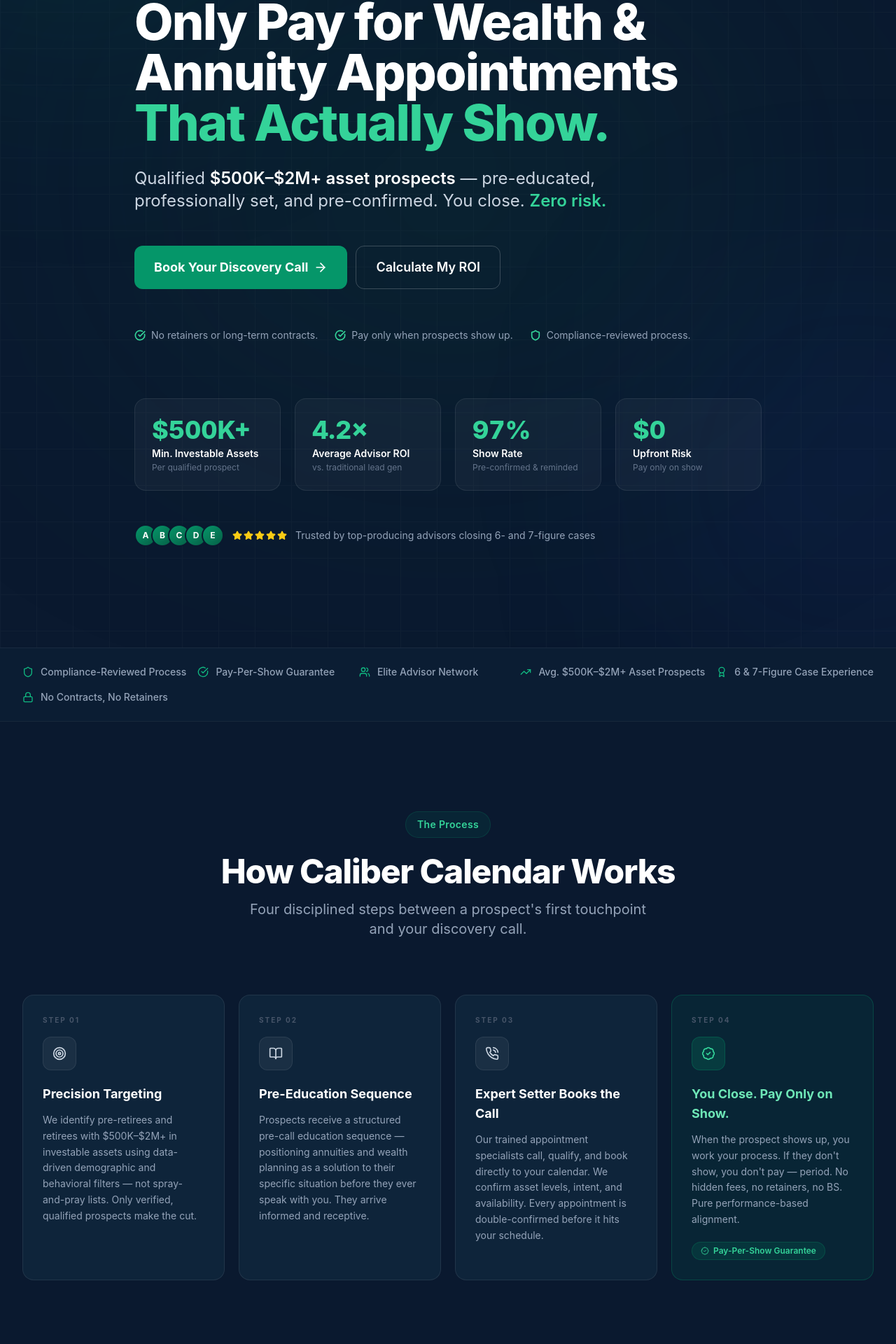
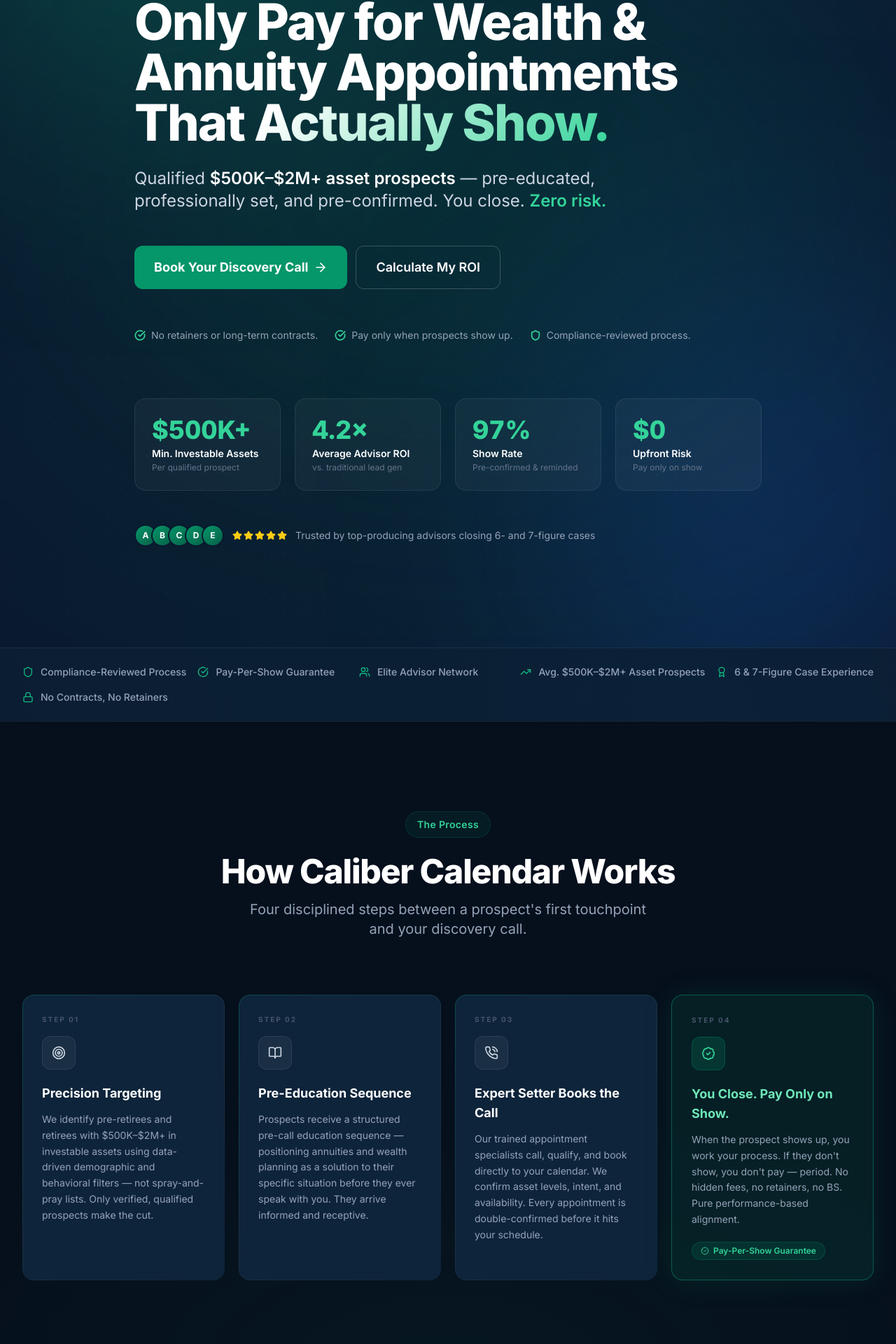
Before and after one commit to t3kdesigns03/CaliberCalendar, a Next.js app: page / in a window 1280 px wide. Shown: the part 399-2319 px from the top of the page at 70% size. Built offline with nearby package versions, Linux system fonts and the light colour scheme.

Commit message:
fix: visual overhaul - font loading, section rhythm, gradient borders, hero blobs

```diff
--- a/app/(marketing)/components/BenefitsGrid.tsx
+++ b/app/(marketing)/components/BenefitsGrid.tsx
@@ -31,7 +31,7 @@
           {BENEFITS.map(({ icon: Icon, title, description, stat, statLabel }) => (
             <div
               key={title}
-              className="group bg-[#0E243A] border border-white/[0.08] hover:border-white/[0.16] rounded-2xl p-7 transition-all duration-200 hover:-translate-y-0.5 hover:shadow-card"
+              className="group card-gradient-border rounded-2xl p-7 transition-all duration-200 hover:-translate-y-1 hover:shadow-[0_8px_32px_rgba(0,0,0,0.4)]"
             >
               <div className="flex items-start justify-between mb-5">
                 <div className="w-11 h-11 rounded-xl bg-emerald-600/10 border border-emerald-600/20 flex items-center justify-center group-hover:bg-emerald-600/15 transition-colors">
--- a/app/(marketing)/components/FinalCTA.tsx
+++ b/app/(marketing)/components/FinalCTA.tsx
@@ -10,9 +10,11 @@
 
 export default function FinalCTA() {
   return (
-    <section id="book-call" className="py-24 lg:py-32 section-divider relative overflow-hidden">
+    <section id="book-call" className="py-24 lg:py-32 section-divider section-alt relative overflow-hidden">
       <div className="absolute inset-0 pointer-events-none overflow-hidden" aria-hidden="true">
-        <div className="absolute top-1/2 left-1/2 -translate-x-1/2 -translate-y-1/2 w-[700px] h-[400px] bg-emerald-700/10 rounded-full blur-[120px]" />
+        <div className="absolute top-1/2 left-1/2 -translate-x-1/2 -translate-y-1/2 w-[800px] h-[500px] bg-emerald-700/20 rounded-full blur-[140px]" />
+        <div className="absolute top-0 inset-x-0 h-px bg-gradient-to-r from-transparent via-emerald-500/50 to-transparent" />
+        <div className="absolute -top-40 -left-40 w-[500px] h-[500px] bg-blue-900/20 rounded-full blur-[120px]" />
         {/* Brand watermark */}
         <Image
           src="/logo-light.svg"
--- a/app/(marketing)/components/Hero.tsx
+++ b/app/(marketing)/components/Hero.tsx
@@ -20,17 +20,20 @@
     // pb-28 on mobile gives clearance above the fixed floating CTA button
     <section className="relative min-h-screen flex items-center overflow-hidden pt-16 pb-28 lg:pb-0">
       <div className="absolute inset-0 pointer-events-none" aria-hidden="true">
+        {/* Dot grid */}
         <div
-          className="absolute inset-0 opacity-[0.025]"
+          className="absolute inset-0 opacity-[0.045]"
           style={{
-            backgroundImage:
-              'linear-gradient(rgba(255,255,255,1) 1px, transparent 1px), linear-gradient(90deg, rgba(255,255,255,1) 1px, transparent 1px)',
-            backgroundSize: '52px 52px',
+            backgroundImage: 'radial-gradient(rgba(255,255,255,0.6) 1px, transparent 1px)',
+            backgroundSize: '28px 28px',
           }}
         />
-        <div className="absolute -top-32 -left-48 w-[600px] h-[600px] bg-emerald-700/15 rounded-full blur-[140px]" />
-        <div className="absolute bottom-0 -right-48 w-[500px] h-[500px] bg-blue-700/10 rounded-full blur-[140px]" />
-        <div className="absolute top-1/2 left-1/2 -translate-x-1/2 -translate-y-1/2 w-[900px] h-[600px] bg-emerald-900/20 rounded-full blur-[180px]" />
+        {/* Ambient glow orbs — much more visible */}
+        <div className="absolute -top-40 -left-32 w-[700px] h-[700px] bg-emerald-500/25 rounded-full blur-[160px]" />
+        <div className="absolute -bottom-20 -right-32 w-[600px] h-[600px] bg-blue-600/20 rounded-full blur-[160px]" />
+        <div className="absolute top-1/3 left-1/2 -translate-x-1/2 w-[1000px] h-[500px] bg-emerald-800/30 rounded-full blur-[200px]" />
+        {/* Sharp accent line at top */}
+        <div className="absolute top-0 inset-x-0 h-px bg-gradient-to-r from-transparent via-emerald-500/40 to-transparent" />
       </div>
 
       <div className="relative max-w-7xl mx-auto px-4 sm:px-6 lg:px-8 py-16 lg:py-36">
@@ -61,9 +64,9 @@
         </div>
 
         {/* ── Headline ─────────────────────────────────────── */}
-        <h1 className="text-4xl sm:text-5xl lg:text-[72px] font-extrabold text-white leading-[1.06] tracking-tight mb-5 lg:mb-7 max-w-4xl">
-          Only Pay for Wealth & Annuity Appointments{' '}
-          <span className="text-emerald-400">That Actually Show.</span>
+        <h1 className="text-4xl sm:text-5xl lg:text-[72px] font-extrabold leading-[1.06] tracking-tight mb-5 lg:mb-7 max-w-4xl">
+          <span className="text-white">Only Pay for Wealth &amp; Annuity Appointments </span>
+          <span className="gradient-text">That Actually Show.</span>
         </h1>
 
         {/* ── Sub-headline ─────────────────────────────────── */}
--- a/app/(marketing)/components/HowItWorks.tsx
+++ b/app/(marketing)/components/HowItWorks.tsx
@@ -22,7 +22,7 @@
 
 export default function HowItWorks() {
   return (
-    <section id="how-it-works" className="py-24 lg:py-32 section-divider">
+    <section id="how-it-works" className="py-24 lg:py-32 section-divider section-alt">
       <div className="max-w-7xl mx-auto px-4 sm:px-6 lg:px-8">
         <div className="text-center mb-20">
           <div className="inline-flex items-center gap-2 bg-emerald-600/10 border border-emerald-600/20 rounded-full px-4 py-2 mb-6">
@@ -40,10 +40,10 @@
           {STEPS.map(({ number, icon: Icon, title, description, highlight }) => (
             <div
               key={number}
-              className={`relative rounded-2xl p-7 transition-all duration-200 ${
+              className={`relative rounded-2xl p-7 transition-all duration-200 hover:-translate-y-0.5 ${
                 highlight
-                  ? 'bg-emerald-600/10 border border-emerald-600/30 hover:border-emerald-500/50'
-                  : 'bg-[#0E243A] border border-white/[0.08] hover:border-white/[0.16]'
+                  ? 'bg-emerald-600/[0.12] border border-emerald-500/40 hover:border-emerald-400/60 shadow-[0_0_40px_rgba(5,150,105,0.15)]'
+                  : 'card-gradient-border hover:shadow-[0_8px_32px_rgba(0,0,0,0.4)]'
               }`}
             >
               <div className="text-[10px] font-bold tracking-[0.2em] text-slate-600 mb-4 uppercase">Step {number}</div>
--- a/app/(marketing)/components/ROICalculator.tsx
+++ b/app/(marketing)/components/ROICalculator.tsx
@@ -72,7 +72,10 @@
   const fmtK              = (v: number) => v >= 1000 ? `${v / 1000}k` : `${v}`
 
   return (
-    <section id="roi" className="py-24 lg:py-32 section-divider">
+    <section id="roi" className="pt-24 pb-28 lg:py-32 section-divider relative overflow-hidden">
+      <div className="absolute inset-0 pointer-events-none" aria-hidden="true">
+        <div className="absolute top-1/2 left-1/2 -translate-x-1/2 -translate-y-1/2 w-[900px] h-[500px] bg-emerald-900/25 rounded-full blur-[180px]" />
+      </div>
       <div className="max-w-7xl mx-auto px-4 sm:px-6 lg:px-8">
         <div className="text-center mb-16">
           <div className="inline-flex items-center gap-2 bg-emerald-600/10 border border-emerald-600/20 rounded-full px-4 py-2 mb-6">
--- a/app/(marketing)/components/SocialProof.tsx
+++ b/app/(marketing)/components/SocialProof.tsx
@@ -16,7 +16,7 @@
 
 export default function SocialProof() {
   return (
-    <section className="py-24 lg:py-32 section-divider">
+    <section className="py-24 lg:py-32 section-divider section-alt">
       <div className="max-w-7xl mx-auto px-4 sm:px-6 lg:px-8">
         <div className="text-center mb-16">
           <div className="inline-flex items-center gap-2 bg-emerald-600/10 border border-emerald-600/20 rounded-full px-4 py-2 mb-6">
@@ -38,7 +38,7 @@
 
         <div className="grid md:grid-cols-2 gap-6">
           {TESTIMONIALS.map(({ initials, name, title, location, stars, quote, highlight }) => (
-            <div key={name} className="bg-[#0E243A] border border-white/[0.08] rounded-2xl p-7 hover:border-white/[0.14] transition-colors duration-200">
+            <div key={name} className="card-gradient-border rounded-2xl p-7 transition-all duration-200 hover:-translate-y-0.5">
               <Quote className="w-7 h-7 text-emerald-600/40 mb-4" />
               <div className="flex gap-0.5 mb-3">
                 {[...Array(stars)].map((_, i) => <Star key={i} className="w-3.5 h-3.5 text-yellow-400 fill-current" />)}
--- a/app/(marketing)/layout.tsx
+++ b/app/(marketing)/layout.tsx
@@ -6,7 +6,7 @@
     <>
       <Navigation />
       <main>{children}</main>
-      <footer className="section-divider py-12">
+      <footer className="section-divider pt-12 pb-32 lg:pb-12">
         <div className="max-w-7xl mx-auto px-4 sm:px-6 lg:px-8">
           <div className="flex flex-col md:flex-row items-center justify-between gap-6">
             <div>
--- a/app/globals.css
+++ b/app/globals.css
@@ -1,9 +1,11 @@
+/* ── Google Fonts — MUST be first in file ───────────────── */
+@import url('https://fonts.googleapis.com/css2?family=Inter:ital,opsz,wght@0,14..32,300..900;1,14..32,300..900&display=swap');
+
 @tailwind base;
 @tailwind components;
 @tailwind utilities;
 
-@import url('https://fonts.googleapis.com/css2?family=Inter:wght@300;400;500;600;700;800;900&display=swap');
-
+/* ── Base reset ─────────────────────────────────────────── */
 @layer base {
   *, *::before, *::after { box-sizing: border-box; }
 
@@ -15,6 +17,10 @@
 
   body {
     background-color: #0A192F;
+    /* Ambient top glow so the page isn't a flat wall of navy */
+    background-image:
+      radial-gradient(ellipse 110% 55% at 50% -5%, rgba(5,150,105,0.10) 0%, transparent 65%),
+      radial-gradient(ellipse 60% 40% at 80% 20%,  rgba(13,80,140,0.12) 0%, transparent 55%);
     color: #F8FAFC;
     font-family: 'Inter', system-ui, sans-serif;
   }
@@ -25,33 +31,67 @@
   }
 }
 
+/* ── Utilities ──────────────────────────────────────────── */
 @layer utilities {
+
+  /* Glassmorphism nav */
   .glass-nav {
-    background: rgba(10, 25, 47, 0.82);
-    backdrop-filter: blur(16px);
-    -webkit-backdrop-filter: blur(16px);
-    border-bottom: 1px solid rgba(255, 255, 255, 0.07);
+    background: rgba(10, 25, 47, 0.85);
+    backdrop-filter: blur(20px);
+    -webkit-backdrop-filter: blur(20px);
+    border-bottom: 1px solid rgba(255, 255, 255, 0.08);
   }
 
-  .card-glass {
-    background: rgba(16, 42, 67, 0.55);
-    border: 1px solid rgba(255, 255, 255, 0.07);
-    backdrop-filter: blur(8px);
+  /* Section rhythm — alternate between base navy and a noticeable darker tone */
+  .section-alt {
+    background-color: #060F1C;
+    background-image:
+      radial-gradient(ellipse 90% 60% at 50% 100%, rgba(5,150,105,0.06) 0%, transparent 70%);
   }
 
+  /* Subtle mid-tone for cards/panels that need to stand out */
+  .card-glass {
+    background: rgba(16, 42, 67, 0.60);
+    border: 1px solid rgba(255, 255, 255, 0.09);
+    backdrop-filter: blur(8px);
+    -webkit-backdrop-filter: blur(8px);
+  }
+
+  /* Gradient headline text */
   .gradient-text {
-    background: linear-gradient(135deg, #ffffff 0%, #34d399 100%);
+    background: linear-gradient(135deg, #ffffff 30%, #34d399 100%);
     -webkit-background-clip: text;
     -webkit-text-fill-color: transparent;
     background-clip: text;
   }
 
+  /* Thin rule between sections */
   .section-divider {
-    border-top: 1px solid rgba(255, 255, 255, 0.06);
+    border-top: 1px solid rgba(255, 255, 255, 0.07);
   }
 
-  .emerald-glow    { box-shadow: 0 0 30px rgba(5,150,105,0.4); }
-  .emerald-glow-sm { box-shadow: 0 0 16px rgba(5,150,105,0.3); }
+  /* Emerald glow helpers */
+  .emerald-glow    { box-shadow: 0 0 40px rgba(5,150,105,0.50), 0 0 80px rgba(5,150,105,0.20); }
+  .emerald-glow-sm { box-shadow: 0 0 24px rgba(5,150,105,0.38); }
+
+  /* Gradient border card  */
+  .card-gradient-border {
+    position: relative;
+    background: #0E243A;
+    isolation: isolate;
+  }
+  .card-gradient-border::before {
+    content: '';
+    position: absolute;
+    inset: 0;
+    border-radius: inherit;
+    padding: 1px;
+    background: linear-gradient(135deg, rgba(5,150,105,0.35) 0%, rgba(255,255,255,0.06) 50%, transparent 100%);
+    -webkit-mask: linear-gradient(#fff 0 0) content-box, linear-gradient(#fff 0 0);
+    -webkit-mask-composite: xor;
+    mask-composite: exclude;
+    pointer-events: none;
+  }
 }
 
 /* ── Range slider ───────────────────────────────────────── */
@@ -73,7 +113,7 @@
   border-radius: 50%;
   background: #059669;
   border: 3px solid #0A192F;
-  box-shadow: 0 0 0 2px #059669, 0 2px 8px rgba(5,150,105,0.5);
+  box-shadow: 0 0 0 2px #059669, 0 2px 8px rgba(5,150,105,0.55);
   cursor: pointer;
   transition: box-shadow 0.15s ease, background 0.15s ease;
 }
@@ -81,7 +121,7 @@
 input[type='range']::-webkit-slider-thumb:hover,
 input[type='range']::-webkit-slider-thumb:active {
   background: #10b981;
-  box-shadow: 0 0 0 4px rgba(5,150,105,0.3), 0 2px 12px rgba(5,150,105,0.6);
+  box-shadow: 0 0 0 4px rgba(5,150,105,0.30), 0 2px 12px rgba(5,150,105,0.65);
 }
 
 input[type='range']::-moz-range-thumb {
@@ -95,8 +135,8 @@
   transition: all 0.15s ease;
 }
 
-/* ── Scrollbar ──────────────────────────────────────────── */
+/* ── Custom scrollbar ───────────────────────────────────── */
 ::-webkit-scrollbar        { width: 8px; }
-::-webkit-scrollbar-track  { background: #0A192F; }
+::-webkit-scrollbar-track  { background: #060F1C; }
 ::-webkit-scrollbar-thumb  { background: #1E3A5F; border-radius: 4px; }
 ::-webkit-scrollbar-thumb:hover { background: #2a5280; }
```
